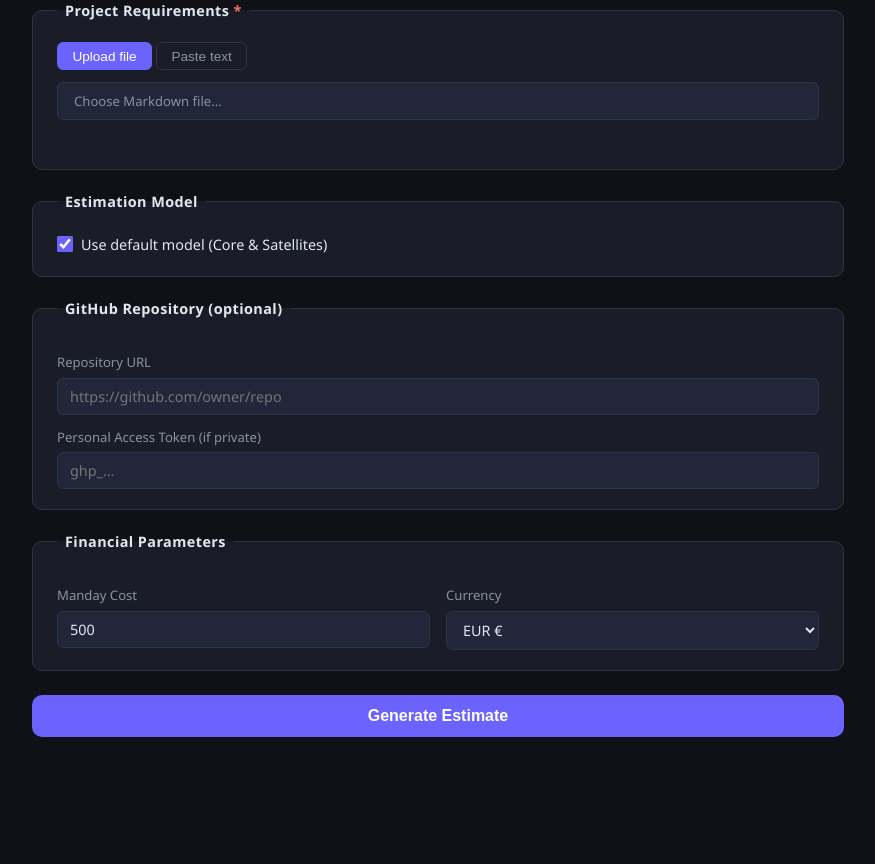
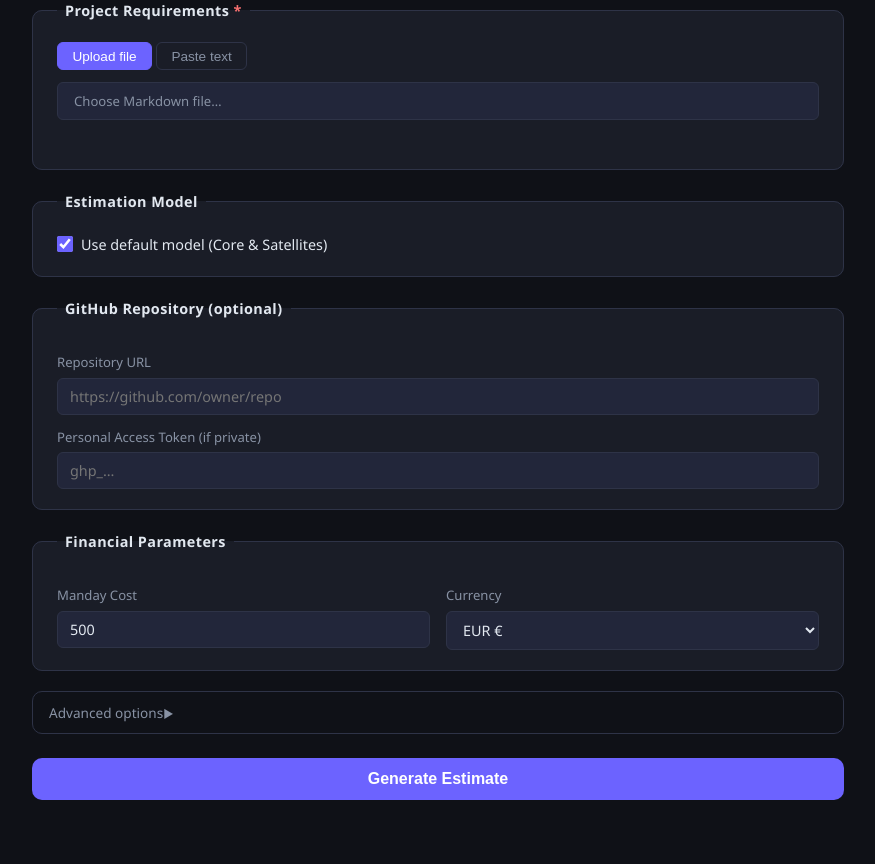
Before and after one commit to maxmcoste/ai-software-estimator, a FastAPI app: page / in a window 1280 px wide. Shown: the part 204-1068 px from the top of the page, without its empty margins (202-1077 px from the left). Before the commit the page ends 941 px from the top, so only its background shows below. Run offline with FastAPI, Linux system fonts and the light colour scheme; some libraries are stand-ins or nearby versions.

Commit message:
Add per-estimation system prompt overrides
Allow users to override the estimation and chat system prompts on a
per-job basis. Overrides are entered via collapsible panels in the UI,
persist in saved estimates, and are restored when a save is reopened.

Co-Authored-By: Claude Sonnet 4.6 <noreply@anthropic.com>

```diff
--- a/app/api/routes.py
+++ b/app/api/routes.py
@@ -82,6 +82,7 @@ async def create_estimate(
     github_token: Annotated[str, Form()] = "",
     manday_cost: Annotated[float, Form()] = 500.0,
     currency: Annotated[str, Form()] = "EUR",
+    estimation_prompt_override: Annotated[str, Form()] = "",
 ):
     settings = get_settings()
 
@@ -107,6 +108,9 @@ async def create_estimate(
 
     job = estimator.create_job()
 
+    effective_estimation_prompt = estimation_prompt_override.strip() or _read_prompt("estimation")
+    estimator.update_job(job.job_id, estimation_prompt_override=estimation_prompt_override.strip())
+
     background_tasks.add_task(
         estimator.run_estimation,
         job_id=job.job_id,
@@ -118,7 +122,7 @@ async def create_estimate(
         currency=currency,
         reports_dir=settings.REPORTS_DIR,
         api_key=settings.ANTHROPIC_API_KEY,
-        estimation_prompt=_read_prompt("estimation"),
+        estimation_prompt=effective_estimation_prompt,
     )
 
     return EstimateJobResponse(job_id=job.job_id)
@@ -155,6 +159,8 @@ async def create_save(req: SaveRequest):
         estimate_data=job.estimate_result.model_dump(),
         financials_data=job.financials.model_dump(),
         row_inclusions=req.row_inclusions,
+        estimation_prompt_override=job.estimation_prompt_override,
+        chat_prompt_override=job.chat_prompt_override,
     )
     return SaveSummary(**{k: data[k] for k in ("save_id", "name", "status", "created_at", "updated_at")},
                        project_name=data["estimate_data"].get("project_name", ""),
@@ -184,6 +190,8 @@ async def get_save(save_id: str):
         roles=estimate_data.get("roles", []),
         plan_phases=estimate_data.get("plan_phases", []),
         row_inclusions=data.get("row_inclusions", {}),
+        estimation_prompt_override=data.get("estimation_prompt_override", ""),
+        chat_prompt_override=data.get("chat_prompt_override", ""),
     )
 
 
@@ -243,9 +251,17 @@ async def open_save(save_id: str):
         requirements_md=data.get("requirements_md", ""),
         model_md=data.get("model_md", ""),
         save_id=save_id,
+        estimation_prompt_override=data.get("estimation_prompt_override", ""),
+        chat_prompt_override=data.get("chat_prompt_override", ""),
     )
 
-    return OpenSaveResponse(job_id=job.job_id, save_id=save_id, name=data["name"])
+    return OpenSaveResponse(
+        job_id=job.job_id,
+        save_id=save_id,
+        name=data["name"],
+        estimation_prompt_override=data.get("estimation_prompt_override", ""),
+        chat_prompt_override=data.get("chat_prompt_override", ""),
+    )
 
 
 @router.put("/saves/{save_id}", response_model=SaveSummary)
@@ -372,7 +388,7 @@ async def rerun_estimate(
         reports_dir=settings.REPORTS_DIR,
         api_key=settings.ANTHROPIC_API_KEY,
         cached_repo_summary=job.repo_summary,   # reuse existing GitHub analysis
-        estimation_prompt=_read_prompt("estimation"),
+        estimation_prompt=job.estimation_prompt_override or _read_prompt("estimation"),
     )
 
     return EstimateJobResponse(job_id=job_id)
@@ -391,12 +407,20 @@ def chat(job_id: str, req: ChatRequest):
 
     settings = get_settings()
 
+    effective_chat_prompt = (
+        req.chat_prompt_override.strip()
+        or job.chat_prompt_override
+        or _read_prompt("chat")
+    )
+    if req.chat_prompt_override.strip():
+        estimator.update_job(job_id, chat_prompt_override=req.chat_prompt_override.strip())
+
     reply, updated_estimate = claude_client.chat_with_claude(
         api_key=settings.ANTHROPIC_API_KEY,
         message=req.message,
         chat_history=job.chat_history,
         current_estimate=job.estimate_result,
-        chat_prompt=_read_prompt("chat"),
+        chat_prompt=effective_chat_prompt,
     )
 
     # Append to history as plain text (current estimate is always in the system prompt)
--- a/app/api/schemas.py
+++ b/app/api/schemas.py
@@ -62,10 +62,13 @@ class SaveDetail(SaveSummary):
     roles: list[RoleEstimateSchema] = []
     plan_phases: list[PlanPhaseSchema] = []
     row_inclusions: dict[str, bool] = {}
+    estimation_prompt_override: str = ""
+    chat_prompt_override: str = ""
 
 
 class ChatRequest(BaseModel):
     message: str
+    chat_prompt_override: str = ""
 
 
 class ChatResponse(BaseModel):
@@ -78,6 +81,8 @@ class OpenSaveResponse(BaseModel):
     job_id: str
     save_id: str
     name: str
+    estimation_prompt_override: str = ""
+    chat_prompt_override: str = ""
 
 
 class UpdateSaveRequest(BaseModel):
--- a/app/core/estimator.py
+++ b/app/core/estimator.py
@@ -29,6 +29,8 @@ class Job:
     repo_summary: Optional[str] = None
     chat_history: list = field(default_factory=list)
     save_id: Optional[str] = None        # set when job is restored from a saved estimate
+    estimation_prompt_override: str = ""
+    chat_prompt_override: str = ""
 
 
 def create_job() -> Job:
--- a/app/core/saves.py
+++ b/app/core/saves.py
@@ -20,6 +20,8 @@ def create_save(
     estimate_data: dict,
     financials_data: dict,
     row_inclusions: dict = None,
+    estimation_prompt_override: str = "",
+    chat_prompt_override: str = "",
 ) -> dict:
     SAVES_DIR.mkdir(exist_ok=True)
     save_id = str(uuid.uuid4())
@@ -36,6 +38,8 @@ def create_save(
         "estimate_data": estimate_data,
         "financials_data": financials_data,
         "row_inclusions": row_inclusions or {},
+        "estimation_prompt_override": estimation_prompt_override,
+        "chat_prompt_override": chat_prompt_override,
     }
     _path(save_id).write_text(json.dumps(data, indent=2, ensure_ascii=False), encoding="utf-8")
     return data
--- a/app/templates/index.html
+++ b/app/templates/index.html
@@ -103,6 +103,17 @@
               </div>
             </div>
           </fieldset>
+
+          <details class="advanced-panel" id="advanced-estimation">
+            <summary class="advanced-summary">Advanced options</summary>
+            <div class="advanced-body">
+              <label for="estimation_prompt_override" class="advanced-label">
+                Estimation system prompt <span class="advanced-hint">(overrides global default)</span>
+              </label>
+              <textarea id="estimation_prompt_override" class="prompt-textarea advanced-prompt"
+                rows="10" spellcheck="false" placeholder="Loading default…"></textarea>
+            </div>
+          </details>
 
           <button type="submit" id="submit-btn" class="btn-primary">Generate Estimate</button>
         </form>
@@ -219,6 +230,16 @@
                 <span class="chat-title">Refine with AI</span>
                 <span class="chat-hint">Ask Claude to explain or adjust any part of the estimate</span>
               </div>
+              <details class="advanced-panel advanced-panel--chat" id="advanced-chat">
+                <summary class="advanced-summary">Chat system prompt</summary>
+                <div class="advanced-body">
+                  <label for="chat_prompt_override" class="advanced-label">
+                    Chat system prompt <span class="advanced-hint">(overrides global default)</span>
+                  </label>
+                  <textarea id="chat_prompt_override" class="prompt-textarea advanced-prompt"
+                    rows="8" spellcheck="false" placeholder="Loading default…"></textarea>
+                </div>
+              </details>
               <div id="chat-messages" class="chat-messages">
                 <div class="chat-bubble assistant">
                   Hi! I can explain any reasoning behind this estimate, or help you adjust specific values. What would you like to change?
--- a/static/style.css
+++ b/static/style.css
@@ -1080,5 +1080,48 @@ details.satellite-section[open] > summary {
   opacity: 1;
 }
 
+/* ── Per-estimation prompt override panels ────────────────────────────────── */
+.advanced-panel {
+  border: 1px solid var(--border);
+  border-radius: var(--radius);
+  margin-top: 1rem;
+}
+.advanced-summary {
+  padding: 0.6rem 1rem;
+  cursor: pointer;
+  font-size: 0.85rem;
+  color: var(--text-muted);
+  user-select: none;
+  list-style: none;
+}
+.advanced-summary::-webkit-details-marker { display: none; }
+.advanced-summary::after {
+  content: ' ▶';
+  font-size: 0.7rem;
+  display: inline-block;
+  transition: transform 0.15s;
+}
+details.advanced-panel[open] > .advanced-summary::after { transform: rotate(90deg); }
+.advanced-body {
+  padding: 0.75rem 1rem 1rem;
+  border-top: 1px solid var(--border);
+}
+.advanced-label {
+  display: block;
+  font-size: 0.82rem;
+  color: var(--text-muted);
+  margin-bottom: 0.4rem;
+}
+.advanced-hint { font-style: italic; font-size: 0.78rem; }
+.advanced-prompt { height: 160px; }
+/* Chat panel variant — flush inside the panel */
+.advanced-panel--chat {
+  border-radius: 0;
+  border-left: none;
+  border-right: none;
+  border-top: none;
+  margin-top: 0;
+}
+
 /* ── Utilities ────────────────────────────────────────────────────────────── */
 .hidden { display: none !important; }
```
Also changed, not shown: static/app.js (+26 -1 lines).
